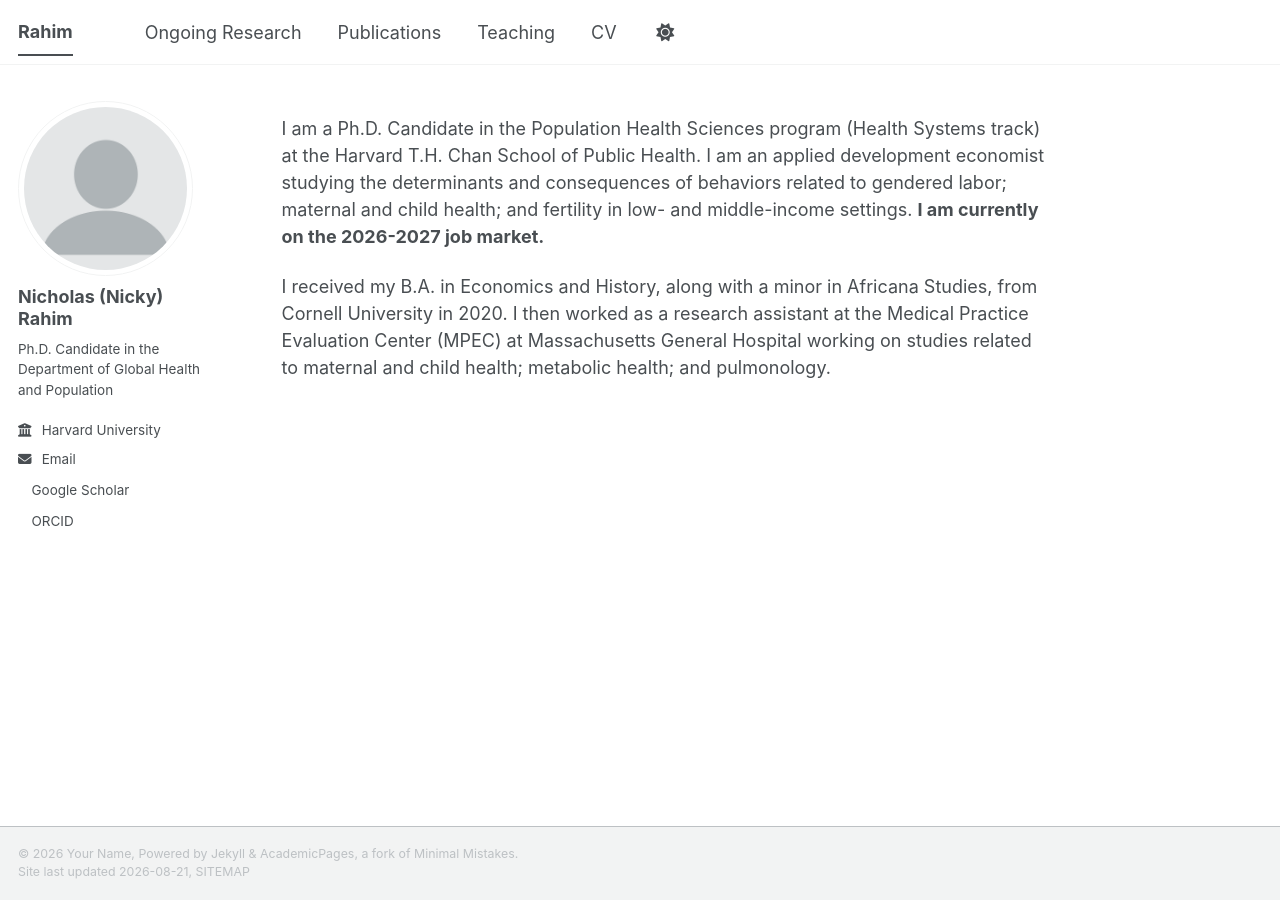
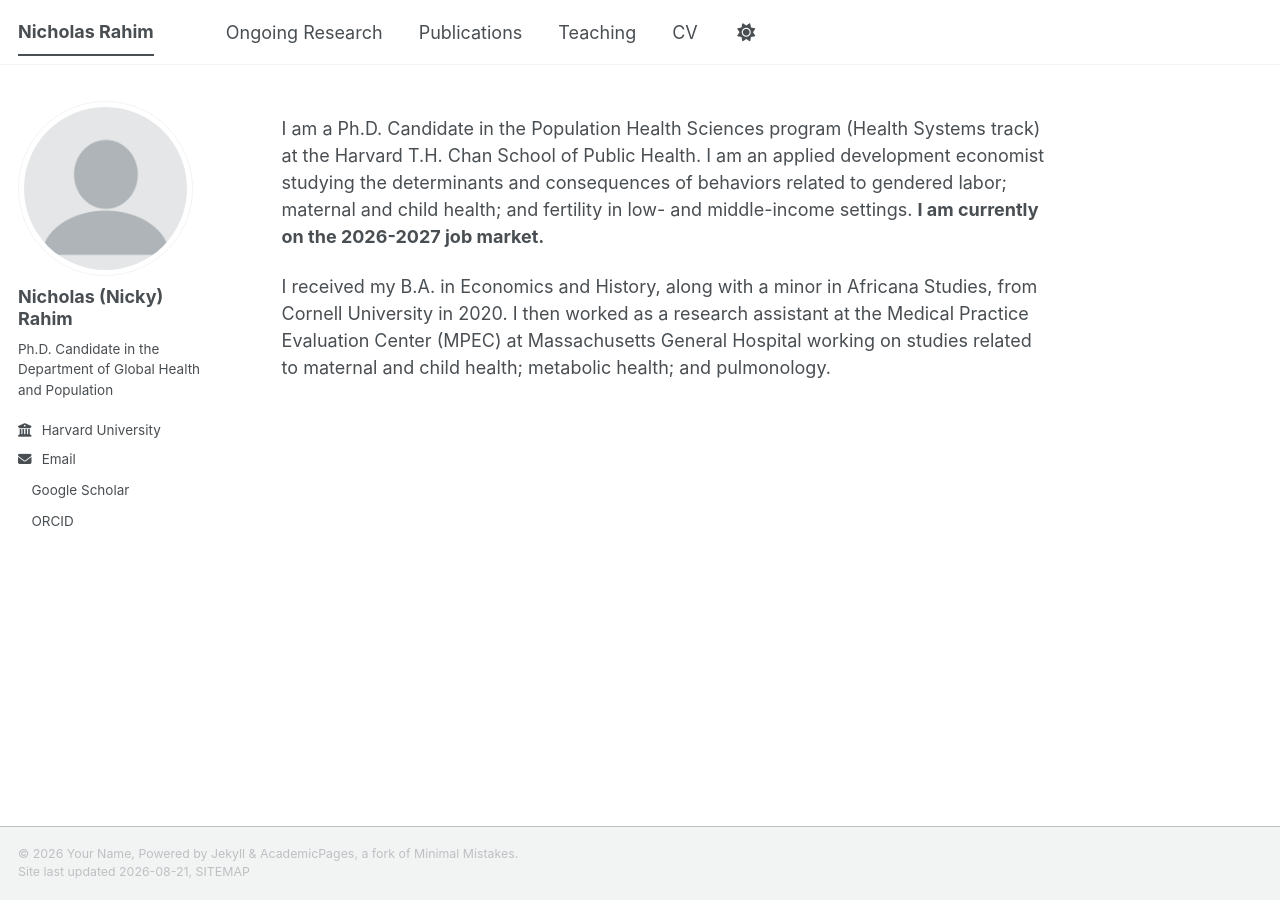
Before and after one commit to nicholasrahim/nicholasrahim.github.io, a Jekyll site: the page built from _pages/about.md, in a window 1280 px wide. Built offline with Jekyll 4.4.1, drawn with Linux system fonts in a browser that asks for light colours; a style sheet for code colours, icons or effects is not loaded.

Commit message:
Change site title from 'Rahim' to 'Nicholas Rahim'

```diff
--- a/_config.yml
+++ b/_config.yml
@@ -9,7 +9,7 @@
 # Basic Site Settings
 locale                   : "en-US"
 site_theme               : "default" # The available themes options are "default", "air", "sunrise", "mint", "dirt" and "contrast"
-title                    : "Rahim"
+title                    : "Nicholas Rahim"
 title_separator          : "-"
 name                     : &name "Your Name"
 description              : &description "Nicky's academic portfolio"   # Update this with a general description of your site, this is the default if not overridden by a page
```
